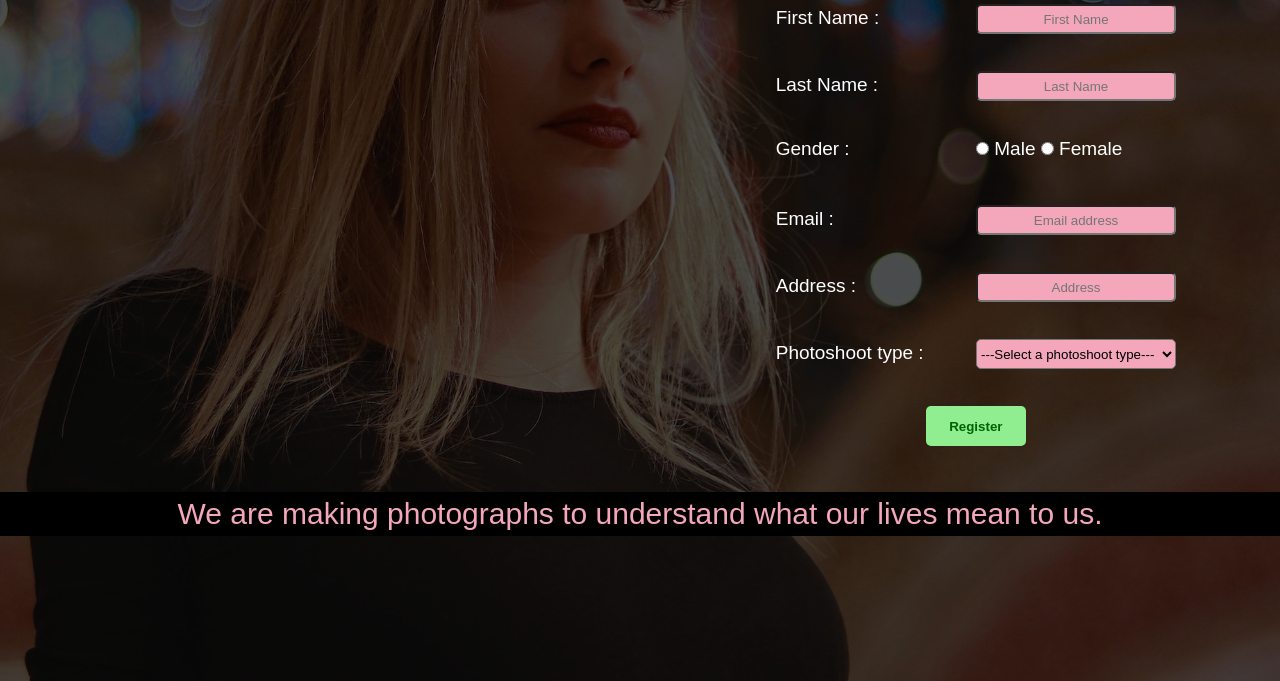
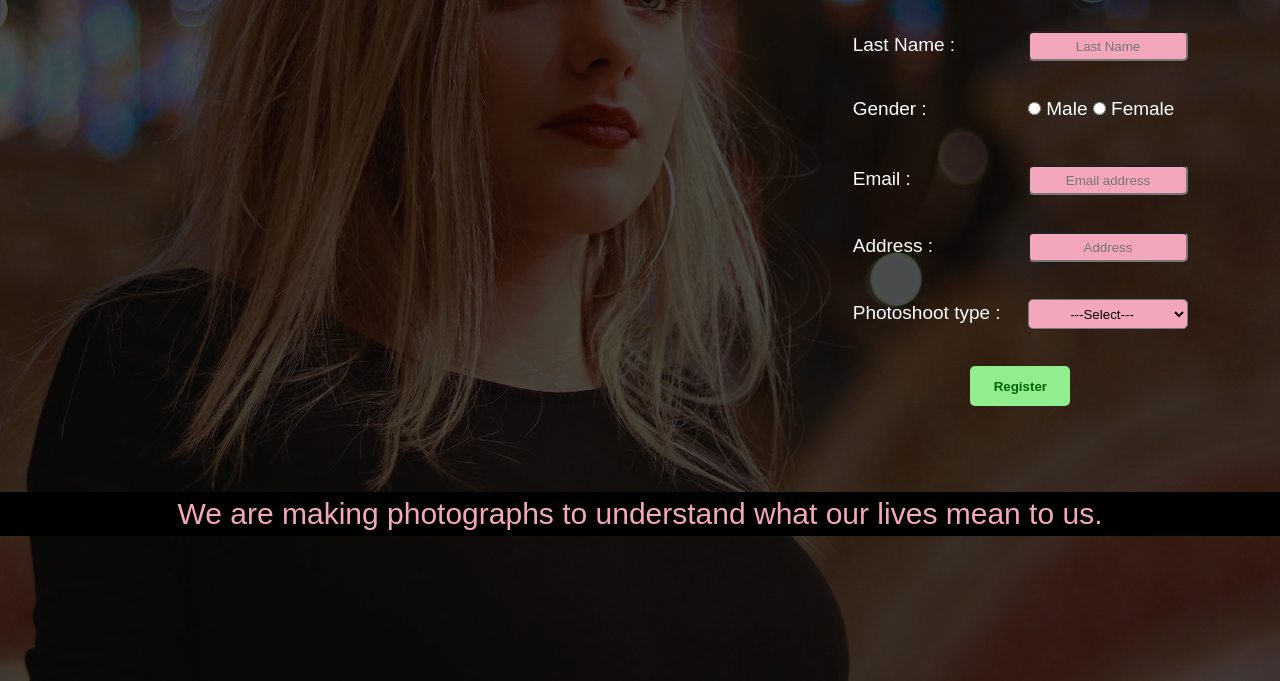
Before and after one commit to anandprakash01/Photography-site, a plain HTML site: page assets/html/bookphotoshoot.html in a window 1280 px wide. Shown: the part 759-1440 px from the top of the page. Drawn offline with Linux system fonts and the light colour scheme.

Commit message:
initial update

```diff
--- a/assets/css/bookphotoshoot.css
+++ b/assets/css/bookphotoshoot.css
@@ -89,7 +89,7 @@ h2{
 form {
     color: white;
     max-width: 510px;
-    margin: 70px 0px;
+    margin: 30px 0px;
     padding: 20px;
     position: absolute;
     right: 60px;
@@ -99,27 +99,28 @@ form {
     max-width: 600px;
     height: 55px;
     font-size: 19px;
-    padding: 12px;
+    padding: 12px 0px;
     margin: 12px;
 }
 label{
     display: inline-block;
     width: 170px;
     height: 30px;
-    margin-right: 25px;
 }
 .input-type {
-    width: 200px;
+    width: 160px;
     border-radius: 5px;
     height: 30px;
     background-color: #f4a7ba;
     text-align: center;
+    margin: auto;
 }
 select{
-    width: 200px;
+    width: 160px;
     height: 30px;
     border-radius: 5px;
     background-color: #f4a7ba;
+    text-align: center;
 }
 .btn{
     display: inline-block;
--- a/assets/html/bookphotoshoot.html
+++ b/assets/html/bookphotoshoot.html
@@ -65,7 +65,7 @@
                 <div class="form-group">
                     <label for="phototype">Photoshoot type : </label>
                     <select id="phototype" name="photoshoot-type">
-                        <option value="default" selected>---Select a photoshoot type---</option>
+                        <option value="default" selected>---Select---</option>
                         <option value="Audition">Acting headshots</option>
                         <option value="Wedding">Wedding</option>
                         <option value="Portraits">Portraits</option>
```
